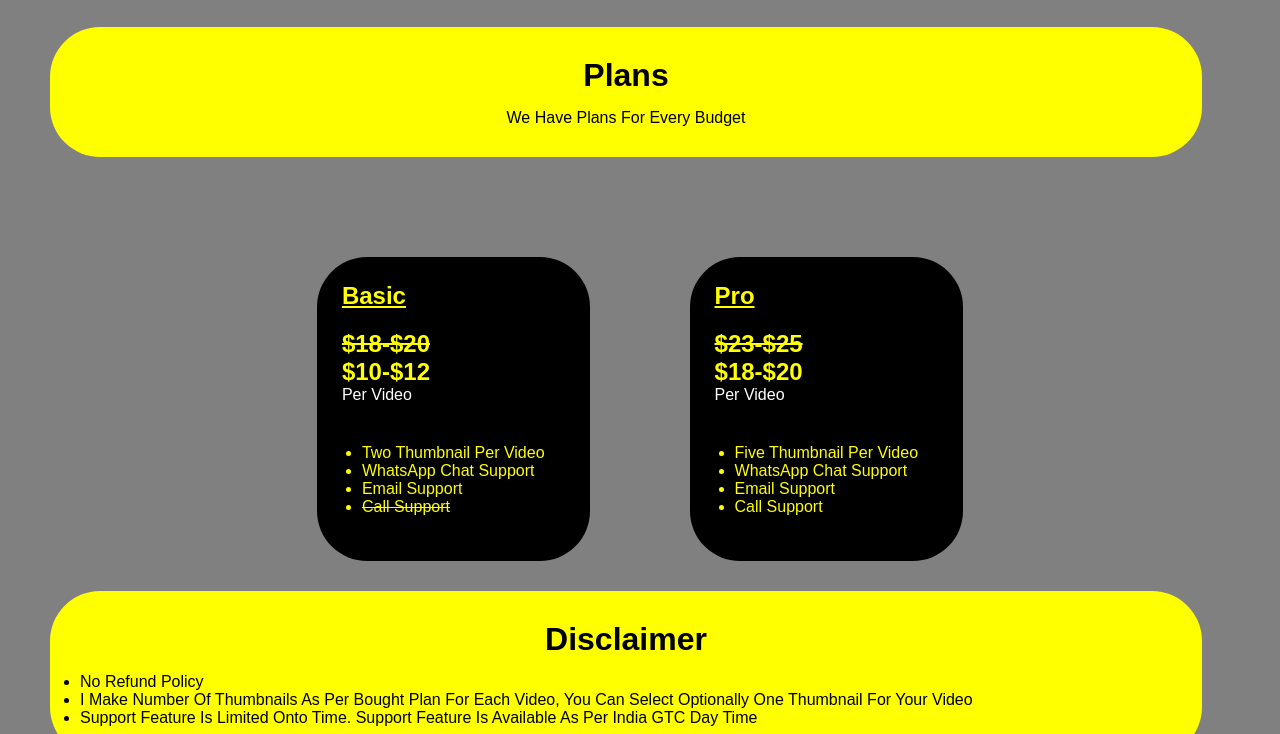
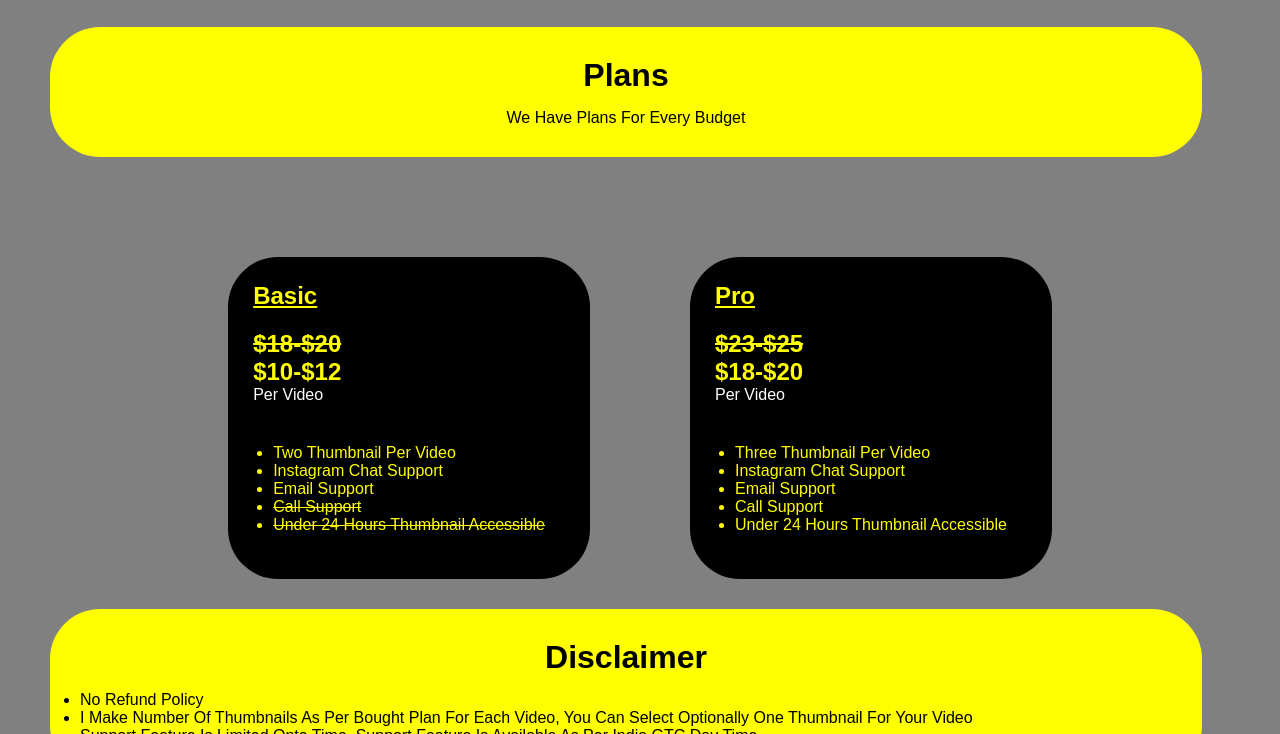
Before and after one commit to zameernagaral/creativethumbnail, a plain HTML site: page index.html in a window 1280 px wide. Shown: the part 1776-2510 px from the top of the page. Drawn offline with Linux system fonts and the light colour scheme.

Commit message:
Add files via upload

```diff
--- a/index.html
+++ b/index.html
@@ -133,9 +133,10 @@
         <section class="works">
             <div class="workC">
 
-<div class="work">
-    <img src="20250622_085505.jpg" alt="best british dish" class="thumbnails">
-</div>
+            <div class="work">
+                <img src="20250622_085505.jpg" alt="best british dish" class="thumbnails">
+            </div>
+
             <div class="work">
 
                 <img src="20250621_040627.jpg" alt="" class="thumbnails">
@@ -151,6 +152,9 @@
             <div class="work">
 
                 <img src="Utool-20250621-103012434.png" alt="" class="thumbnails">
+            </div>
+            <div class="work">
+                <img src="20250624_012644.jpg" alt="" class="thumbnails">
             </div>
             <div class="work">
 
@@ -188,9 +192,10 @@
 
                     <ul>
                         <li>two thumbnail per video</li>
-                        <li>WhatsApp chat support</li>
+                        <li>instagram chat support</li>
                         <li> email support</li>
                         <li style="text-decoration: line-through;">call support</li>
+                        <li style="text-decoration: line-through;">under 24 hours thumbnail accessible</li>
 
                     </ul>
 
@@ -209,10 +214,11 @@
                 <div class="experiencesSub">
 
                     <ul>
-                        <li>five thumbnail per video</li>
-                        <li>WhatsApp chat support</li>
+                        <li>three thumbnail per video</li>
+                        <li>instagram chat support</li>
                         <li>email support</li>
                         <li>call support</li>
+                        <li>under 24 hours thumbnail accessible</li>
 
 
                     </ul>
```
Also changed, not shown: 1 other file.
